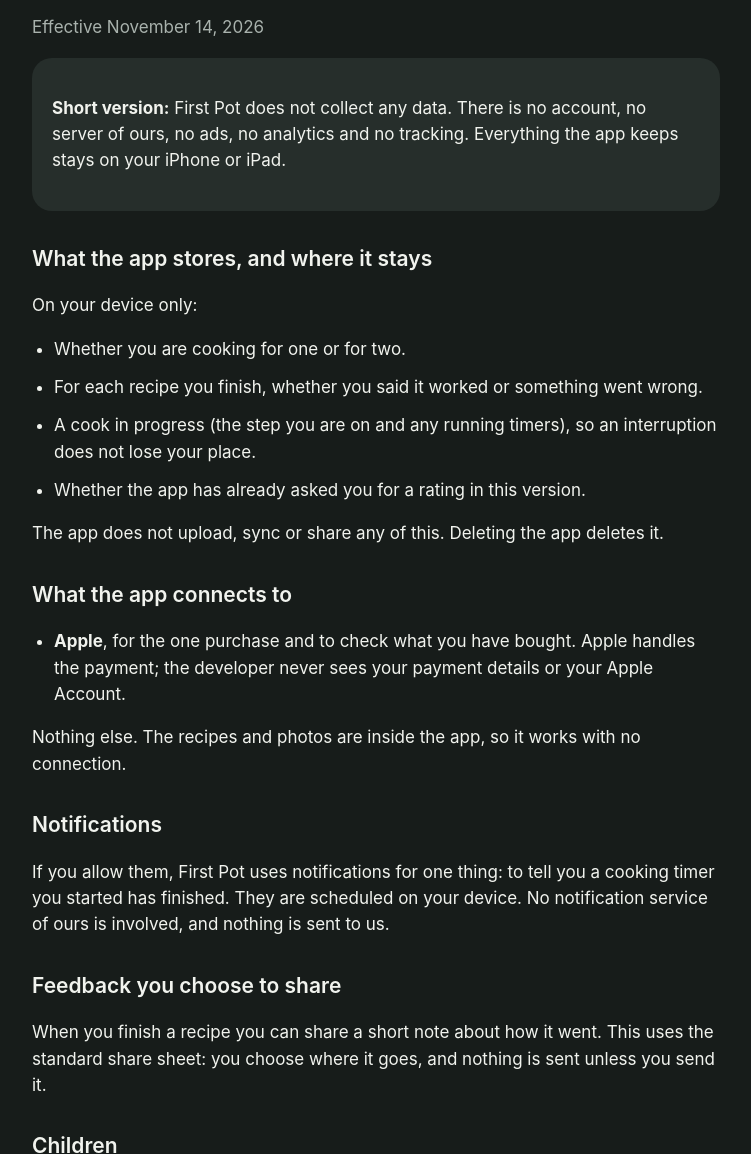
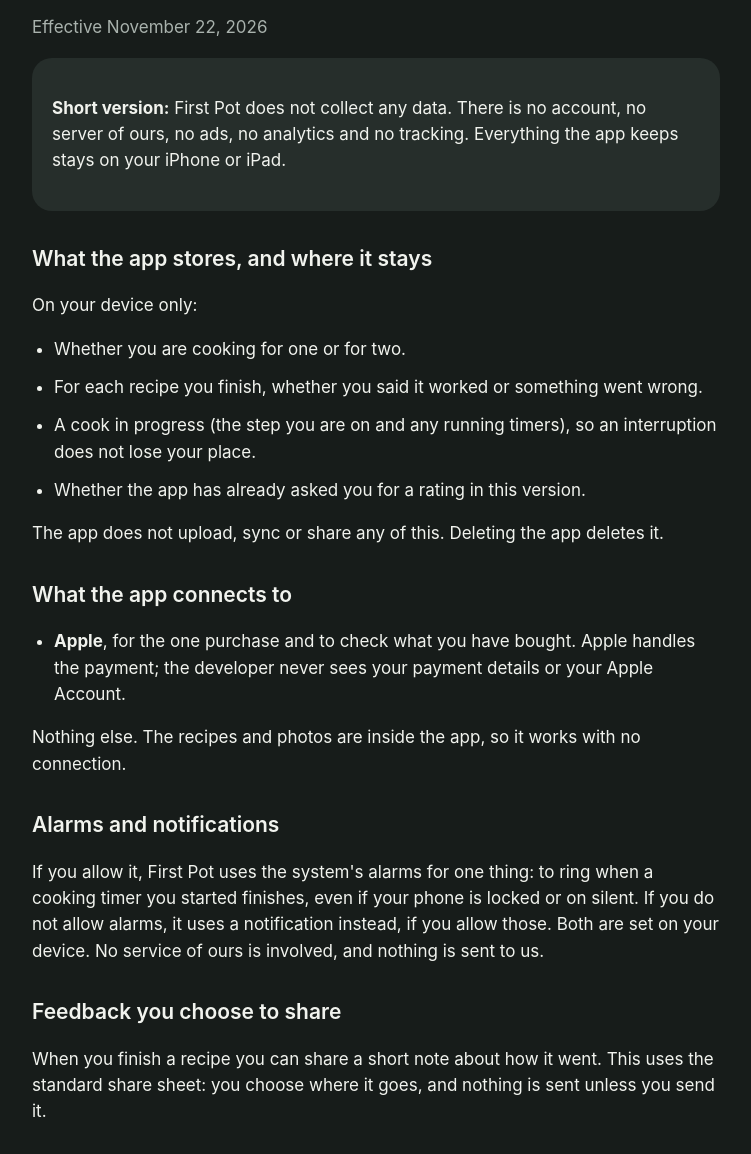
Before and after one commit to amgarcia2235/firstpot-site, a plain HTML site: page privacy.html in a window 1280 px wide. Shown: the part 148-1302 px from the top of the page, without its empty margins (264-1015 px from the left). Drawn offline with Linux system fonts and the light colour scheme.

Commit message:
App Store link on the home page; privacy covers the 1.1 alarms
Co-Authored-By: Claude Opus 5.5 <noreply@anthropic.com>

```diff
--- a/privacy.html
+++ b/privacy.html
@@ -10,7 +10,7 @@
 <main>
 <nav><a href="index.html">First Pot</a><a href="support.html">Support</a></nav>
 <h1>Privacy Policy</h1>
-<p class="muted">Effective November 14, 2026</p>
+<p class="muted">Effective November 22, 2026</p>
 
 <div class="card">
 <p><strong>Short version:</strong> First Pot does not collect any data. There is no account, no server of ours, no ads, no analytics and no tracking. Everything the app keeps stays on your iPhone or iPad.</p>
@@ -32,8 +32,8 @@
 </ul>
 <p>Nothing else. The recipes and photos are inside the app, so it works with no connection.</p>
 
-<h2>Notifications</h2>
-<p>If you allow them, First Pot uses notifications for one thing: to tell you a cooking timer you started has finished. They are scheduled on your device. No notification service of ours is involved, and nothing is sent to us.</p>
+<h2>Alarms and notifications</h2>
+<p>If you allow it, First Pot uses the system's alarms for one thing: to ring when a cooking timer you started finishes, even if your phone is locked or on silent. If you do not allow alarms, it uses a notification instead, if you allow those. Both are set on your device. No service of ours is involved, and nothing is sent to us.</p>
 
 <h2>Feedback you choose to share</h2>
 <p>When you finish a recipe you can share a short note about how it went. This uses the standard share sheet: you choose where it goes, and nothing is sent unless you send it.</p>
```
Also changed, not shown: index.html (+1 -0 lines).
